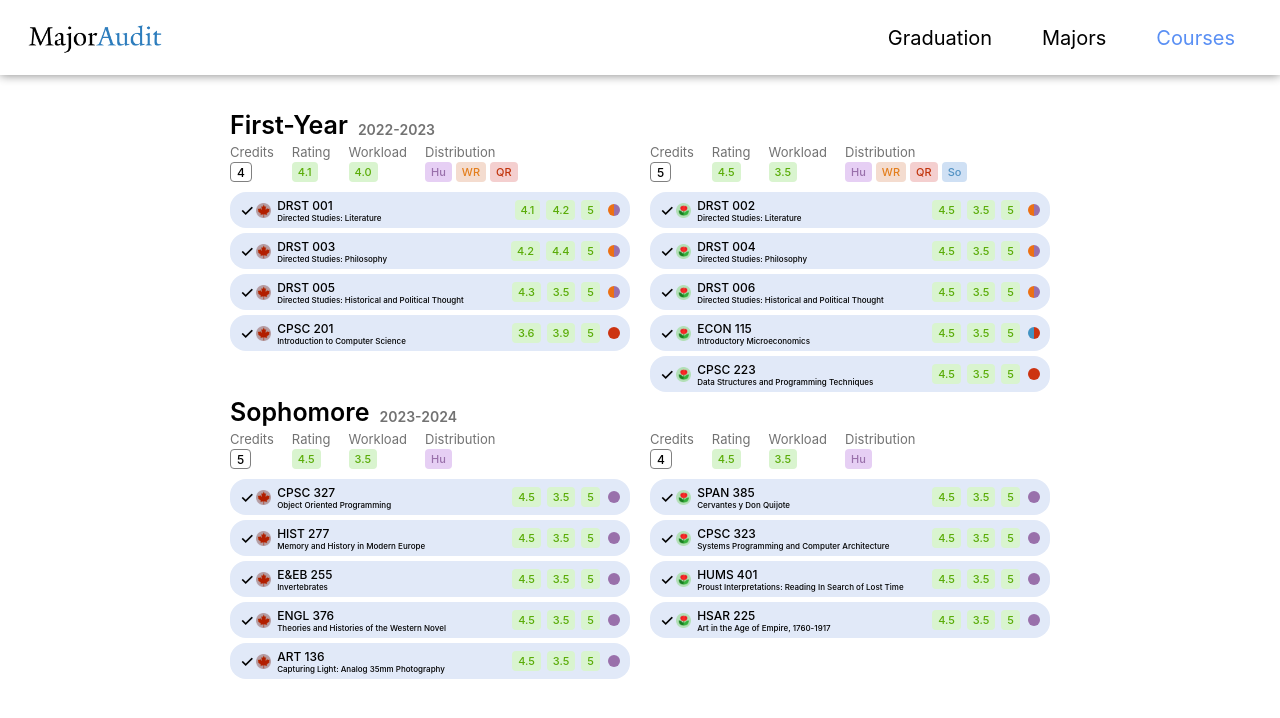
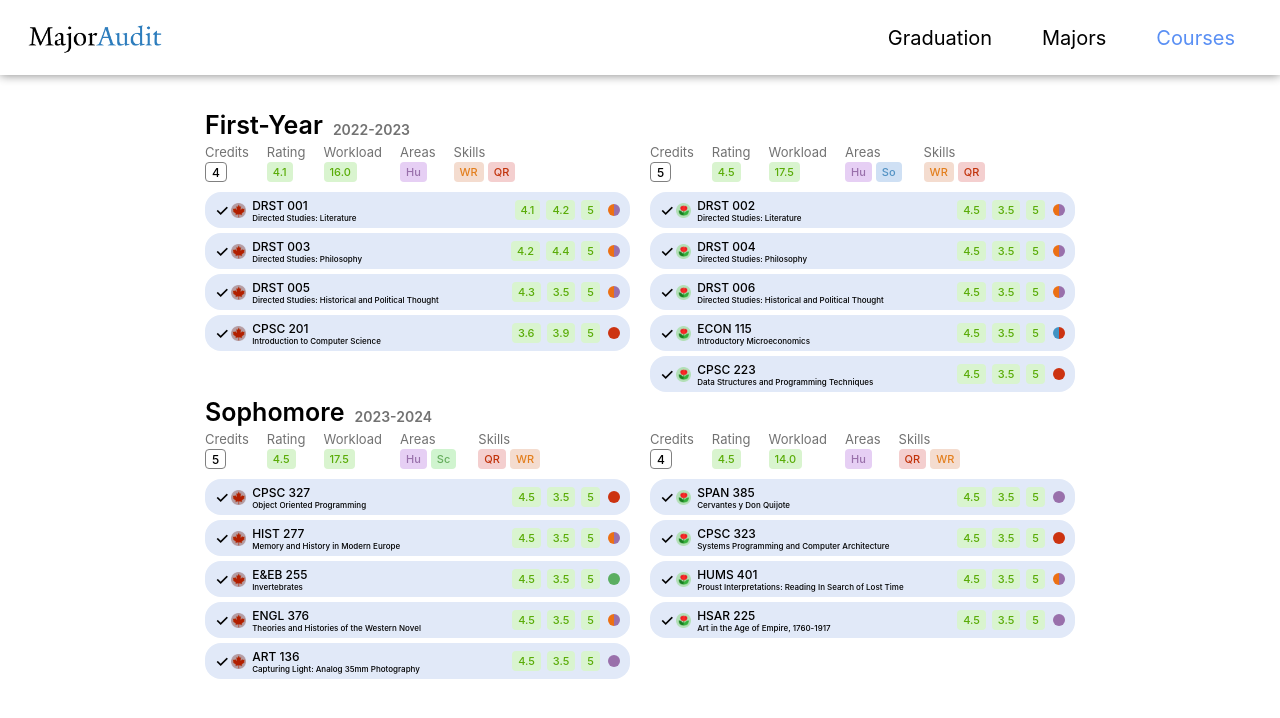
Before and after one commit to YaleComputerSociety/MajorAudit, a React (Create React App) app in the folder frontend/: page /courses in a window 1280 px wide. Shown: the top 718 px of the page. Built offline with nearby package versions, Linux system fonts and the light colour scheme.

Commit message:
minor area-skill div

```diff
--- a/frontend/src/pages/Courses/Courses.module.css
+++ b/frontend/src/pages/Courses/Courses.module.css
@@ -26,7 +26,7 @@
     justify-content: space-between;
     align-items: center;
 
-    width: 400px;
+    width: 425px;
     height: 36px;
 
     border-radius: 16px;
--- a/frontend/src/pages/Courses/components/SemesterBox.tsx
+++ b/frontend/src/pages/Courses/components/SemesterBox.tsx
@@ -7,21 +7,27 @@ function MetadataAll(semester: Semester){
     let totalRating = 0;
     let totalWorkload = 0;
 
-    const distributionSet = new Set<string>();
+    const areaSet = new Set<string>();
+    const skillSet = new Set<string>();
 
     semester.courses.forEach(course => {
         totalRating += course.evaluation.rating;
         totalWorkload += course.evaluation.workload;
 
         course.distribution.forEach(value => {
-            distributionSet.add(value);
+            if(value === "Hu" || value === "So" || value === "Sc"){
+                areaSet.add(value);
+            }else{
+                skillSet.add(value);
+            }
         });
     });
 
     const averageRating = totalRating / semester.courses.length;
-    const averageWorkload = totalWorkload / semester.courses.length;
+    const averageWorkload = totalWorkload; // maybe not divide
 
-    const distributionArray = Array.from(distributionSet);
+    const areaArray = Array.from(areaSet);
+    const skillArray = Array.from(skillSet);
 
     const styleMapping = {
         "Hu": { backgroundColor: "#E6CFF4", color: "#9970AB", marginRight: "4px" },
@@ -58,18 +64,34 @@ function MetadataAll(semester: Semester){
                     {averageWorkload.toFixed(1)}
                 </div>
             </div>
+            {areaArray.length > 0 && (
                 <div className={styles.MetadataColumn} style={{ marginRight: "18px" }}>
                     <div className={styles.MetadataHeading}>
-                    Distribution
+                        Areas
                     </div>
                     <div className={styles.row}>
-                    {distributionArray.map((value, index) => (
+                        {areaArray.map((value, index) => (
                             <div className={styles.evaluateBox} key={index} style={styleMapping[value as keyof typeof styleMapping]}>
                                 {value}
                             </div>
                         ))}
                     </div>
                 </div>
+            )}
+            {skillArray.length > 0 && (
+                <div className={styles.MetadataColumn} style={{ marginRight: "18px" }}>
+                    <div className={styles.MetadataHeading}>
+                        Skills
+                    </div>
+                    <div className={styles.row}>
+                        {skillArray.map((value, index) => (
+                            <div className={styles.evaluateBox} key={index} style={styleMapping[value as keyof typeof styleMapping]}>
+                                {value}
+                            </div>
+                        ))}
+                    </div>
+                </div>
+            )}
         </div>
     );
 }
--- a/frontend/src/pages/Courses/test.ts
+++ b/frontend/src/pages/Courses/test.ts
@@ -27,17 +27,17 @@ export const MockStudent: Student = {
             calendarYear: "2023-2024",
             fall: {
                 courses: [
-                    { completed: true, season: "FALL", code: "CPSC 327", name: "Object Oriented Programming",  evaluation: { rating: 4.5, workload: 3.5, professor: 5}, distribution: ["Hu"] },
-                    { completed: true, season: "FALL", code: "HIST 277", name: "Memory and History in Modern Europe",  evaluation: { rating: 4.5, workload: 3.5, professor: 5}, distribution: ["Hu"] },
-                    { completed: true, season: "FALL", code: "E&EB 255", name: "Invertebrates",  evaluation: { rating: 4.5, workload: 3.5, professor: 5}, distribution: ["Hu"] },
-                    { completed: true, season: "FALL", code: "ENGL 376", name: "Theories and Histories of the Western Novel",  evaluation: { rating: 4.5, workload: 3.5, professor: 5}, distribution: ["Hu"] },
+                    { completed: true, season: "FALL", code: "CPSC 327", name: "Object Oriented Programming",  evaluation: { rating: 4.5, workload: 3.5, professor: 5}, distribution: ["QR"] },
+                    { completed: true, season: "FALL", code: "HIST 277", name: "Memory and History in Modern Europe",  evaluation: { rating: 4.5, workload: 3.5, professor: 5}, distribution: ["Hu", "WR"] },
+                    { completed: true, season: "FALL", code: "E&EB 255", name: "Invertebrates",  evaluation: { rating: 4.5, workload: 3.5, professor: 5}, distribution: ["Sc"] },
+                    { completed: true, season: "FALL", code: "ENGL 376", name: "Theories and Histories of the Western Novel",  evaluation: { rating: 4.5, workload: 3.5, professor: 5}, distribution: ["Hu", "WR"] },
                     { completed: true, season: "FALL", code: "ART 136", name: "Capturing Light: Analog 35mm Photography",  evaluation: { rating: 4.5, workload: 3.5, professor: 5}, distribution: ["Hu"] }]
             },
             spring: {
                 courses: [
                     { completed: true, season: "SPRING", code: "SPAN 385", name: "Cervantes y Don Quijote",  evaluation: { rating: 4.5, workload: 3.5, professor: 5}, distribution: ["Hu"] },
-                    { completed: true, season: "SPRING", code: "CPSC 323", name: "Systems Programming and Computer Architecture",  evaluation: { rating: 4.5, workload: 3.5, professor: 5}, distribution: ["Hu"] },
-                    { completed: true, season: "SPRING", code: "HUMS 401", name: "Proust Interpretations: Reading In Search of Lost Time",  evaluation: { rating: 4.5, workload: 3.5, professor: 5}, distribution: ["Hu"] },
+                    { completed: true, season: "SPRING", code: "CPSC 323", name: "Systems Programming and Computer Architecture",  evaluation: { rating: 4.5, workload: 3.5, professor: 5}, distribution: ["QR"] },
+                    { completed: true, season: "SPRING", code: "HUMS 401", name: "Proust Interpretations: Reading In Search of Lost Time",  evaluation: { rating: 4.5, workload: 3.5, professor: 5}, distribution: ["Hu", "WR"] },
                     { completed: true, season: "SPRING", code: "HSAR 225", name: "Art in the Age of Empire, 1760-1917",  evaluation: { rating: 4.5, workload: 3.5, professor: 5}, distribution: ["Hu"] }]
             }
         }
```
Lines whose indentation alone changed are shown as unchanged.
